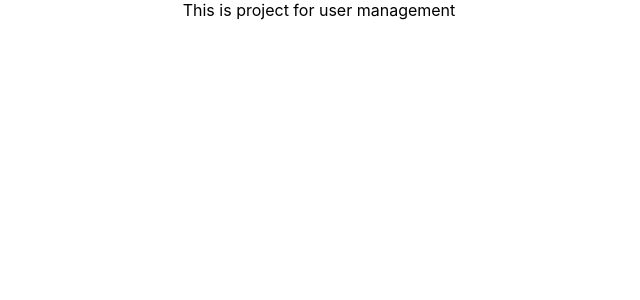
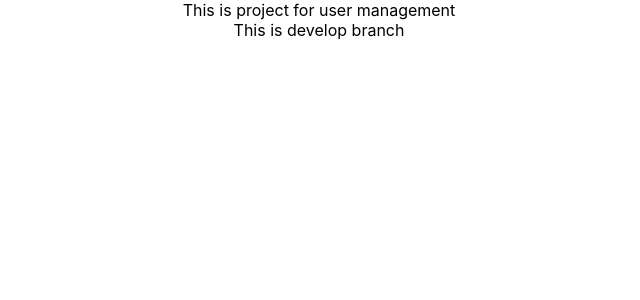
Before and after one commit to amitamitmm/learning-react-fundamental, a React (Create React App) app: page / in a window 1280 px wide. Shown: the top 300 px of the page, without its empty margins (321-961 px from the left). Built offline with nearby package versions, Linux system fonts and the light colour scheme.

Commit message:
Second commit in develop branch

```diff
--- a/src/App.js
+++ b/src/App.js
@@ -5,6 +5,8 @@ function App() {
   return (
     <div className="App">
      This is project for user management
+     <br/>
+     This is develop branch
     </div>
   );
 }
```
